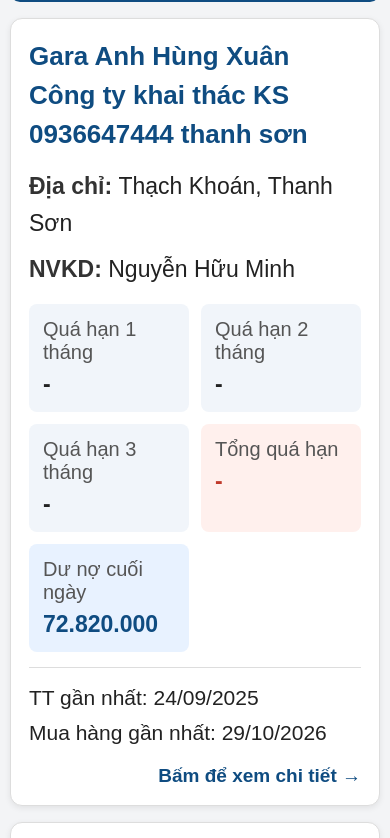
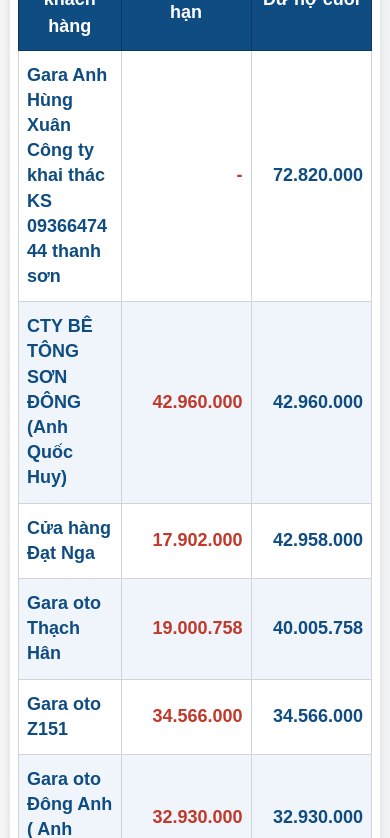
Before and after one commit to danglinh5582-stack/c-ng-n-, a plain HTML site: page index.html in a window 390 px wide. Shown: the part 595-1433 px from the top of the page. Drawn offline with Linux system fonts and the light colour scheme.

Commit message:
Update index.html

```diff
--- a/index.html
+++ b/index.html
@@ -126,7 +126,6 @@ table {
     background: white;
 }
 
-/* Ghim tiêu đề bảng ngay dưới khu vực sticky-header */
 thead th {
     background: #0f4c81;
     color: white;
@@ -150,8 +149,6 @@ th, td {
     vertical-align: middle;
 }
 
-/* Viền trái và trên bảng */
-
 th:first-child,
 td:first-child {
     border-left: 1px solid #ccc;
@@ -161,7 +158,6 @@ thead th {
     border-top: 1px solid #ccc;
 }
 
-/* Tên khách hàng */
 td:nth-child(1) {
     width: 190px;
     text-align: left;
@@ -170,7 +166,6 @@ td:nth-child(1) {
 }
 th:nth-child(1) { width: 190px; }
 
-/* Địa chỉ */
 td:nth-child(2) {
     width: 190px;
     text-align: left;
@@ -179,7 +174,6 @@ td:nth-child(2) {
 }
 th:nth-child(2) { width: 190px; }
 
-/* NVKD */
 td:nth-child(3) {
     width: 155px;
     text-align: center;
@@ -187,7 +181,6 @@ td:nth-child(3) {
 }
 th:nth-child(3) { width: 155px; }
 
-/* QH 1T, QH 2T, QH 3T */
 td:nth-child(4),
 td:nth-child(5),
 td:nth-child(6) {
@@ -197,7 +190,6 @@ td:nth-child(6) {
 }
 th:nth-child(4), th:nth-child(5), th:nth-child(6) { width: 125px; }
 
-/* Tổng QH và Dư nợ */
 td:nth-child(7),
 td:nth-child(8) {
     width: 155px;
@@ -207,7 +199,6 @@ td:nth-child(8) {
 }
 th:nth-child(7), th:nth-child(8) { width: 155px; }
 
-/* Ngày thanh toán và mua hàng */
 td:nth-child(9),
 td:nth-child(10) {
     width: 160px;
@@ -215,8 +206,6 @@ td:nth-child(10) {
     white-space: nowrap;
 }
 th:nth-child(9), th:nth-child(10) { width: 160px; }
-
-/* Màu nền xen kẽ */
 
 tbody tr:nth-child(even) {
     background: #f0f5fb;
@@ -236,91 +225,69 @@ tbody tr:hover {
     color: #666;
 }
 
-/* ================= THẺ KHÁCH HÀNG ĐIỆN THOẠI ================= */
+/* ================= DANH SÁCH ĐIỆN THOẠI ================= */
 
 .mobile-list {
     display: none;
 }
 
-.customer-card {
+.mobile-table-card {
     background: white;
-    border-radius: 12px;
-    padding: 20px;
-    margin-bottom: 16px;
-    border: 1px solid #ddd;
-    box-shadow: 0 2px 6px rgba(0,0,0,.08);
-    cursor: pointer;
+    border-radius: 10px;
+    padding: 8px;
+    box-shadow: 0 2px 8px rgba(0,0,0,.1);
+    overflow-x: auto;
 }
 
-.customer-name {
-    font-size: 26px;
+.mobile-table {
+    width: 100%;
+    min-width: 0;
+    border-collapse: collapse;
+    table-layout: auto;
+    background: white;
+}
+
+.mobile-table thead th {
+    position: static;
+    background: #0f4c81;
+    color: white;
+    font-size: 18px;
+    padding: 10px 8px;
+    text-align: center !important;
+    border: 1px solid #0b3961;
+    box-shadow: none;
+}
+
+.mobile-table tbody td {
+    font-size: 18px;
+    line-height: 1.4;
+    padding: 12px 8px;
+    border: 1px solid #d1d5db;
+    vertical-align: middle;
+}
+
+.mobile-table tbody td:nth-child(1) {
+    width: auto;
+    text-align: left;
     font-weight: bold;
     color: #0f4c81;
-    line-height: 1.5;
-    margin-bottom: 14px;
     overflow-wrap: anywhere;
 }
 
-.customer-info {
-    font-size: 23px;
-    line-height: 1.6;
-    margin-bottom: 9px;
-    overflow-wrap: anywhere;
+.mobile-table tbody td:nth-child(2) {
+    width: auto;
+    text-align: right;
+    white-space: nowrap;
+    color: #c0392b;
+    font-weight: bold;
 }
 
-.customer-info strong {
-    color: #333;
-}
-
-.customer-finance {
-    display: grid;
-    grid-template-columns: 1fr 1fr;
-    gap: 12px;
-    margin-top: 16px;
-}
-
-.finance-item {
-    background: #f1f5fa;
-    padding: 14px;
-    border-radius: 8px;
-    min-width: 0;
-}
-
-.finance-label {
-    font-size: 21px;
-    color: #555;
-    margin-bottom: 7px;
-}
-
-.finance-value {
-    font-size: 24px;
+.mobile-table tbody td:nth-child(3) {
+    width: auto;
+    text-align: right;
+    white-space: nowrap;
+    color: #0f4c81;
     font-weight: bold;
-    color: #222;
-    overflow-wrap: anywhere;
-}
-
-.finance-total {
-    background: #fff0ed;
-}
-
-.finance-total .finance-value {
-    color: #c0392b;
-}
-
-.finance-debt {
-    background: #e8f2ff;
-}
-
-.finance-debt .finance-value {
-    color: #0f4c81;
-}
-
-.customer-date {
-    border-top: 1px solid #ddd;
-    margin-top: 15px;
-    padding-top: 12px;
-    font-size: 22px;
-    line-height: 1.7;
 }
 
 /* ================= CHI TIẾT KHÁCH HÀNG ================= */
@@ -401,39 +368,42 @@ tbody tr:hover {
     }
 
     h1 {
-        font-size: 29px;
-        line-height: 1.4;
-        margin: 10px 0 15px;
+        font-size: 28px;
+        line-height: 1.35;
+        margin: 8px 0 14px;
     }
 
     .card {
-        padding: 14px;
+        padding: 12px;
+        margin-bottom: 12px;
     }
 
     .search-box {
         flex-direction: column;
+        gap: 10px;
     }
 
     input, select {
         width: 100%;
         min-width: 0;
-        padding: 14px;
-        font-size: 21px;
+        padding: 12px 14px;
+        font-size: 19px;
     }
 
     .stats {
         flex-direction: column;
-        gap: 10px;
+        gap: 8px;
     }
 
     .stat {
         min-width: 0;
-        padding: 15px;
-        font-size: 21px;
+        padding: 12px 16px;
+        font-size: 19px;
     }
 
     .stat h2 {
-        font-size: 30px;
+        font-size: 28px;
+        margin: 6px 0 0;
     }
 
     .table-container {
@@ -444,30 +414,6 @@ tbody tr:hover {
         display: block;
     }
 
-    .customer-card {
-        padding: 18px;
-    }
-
-    .customer-name {
-        font-size: 26px;
-    }
-
-    .customer-info {
-        font-size: 23px;
-    }
-
-    .finance-label {
-        font-size: 20px;
-    }
-
-    .finance-value {
-        font-size: 23px;
-    }
-
-    .customer-date {
-        font-size: 21px;
-    }
-
     .modal {
         padding: 10px;
     }
@@ -475,29 +421,29 @@ tbody tr:hover {
     .modal-content {
         margin: 10px auto;
         padding: 20px;
-        font-size: 23px;
+        font-size: 21px;
     }
 
     .modal-content h2 {
-        font-size: 27px;
+        font-size: 25px;
     }
 
 }
 
-/* ================= ĐIỆN THOẠI MÀN HÌNH NHỎ ================= */
-
 @media (max-width: 380px) {
 
-    .customer-finance {
-        grid-template-columns: 1fr;
-    }
-
     h1 {
-        font-size: 26px;
+        font-size: 24px;
     }
 
     .stat h2 {
-        font-size: 28px;
+        font-size: 25px;
+    }
+
+    .mobile-table thead th,
+    .mobile-table tbody td {
+        font-size: 16px;
+        padding: 10px 6px;
     }
 
 }
@@ -575,7 +521,7 @@ tbody tr:hover {
 
     </div>
 
-    <!-- DANH SÁCH ĐIỆN THOẠI -->
+    <!-- BẢNG GỌN CHO ĐIỆN THOẠI -->
     <div class="mobile-list" id="mobileList"></div>
 
 </div>
@@ -652,20 +598,19 @@ fetch('Congno.csv?v=' + Date.now(), { cache: 'no-store' })
             c[1]?.toLowerCase().includes('tổng cộng')
         ) return;
 
-        // Khớp đúng thứ tự cột A -> L trong file Congno
         allData.push({
-            ma: c[0]?.trim(),        // Cột A: Mã KH
-            ten: c[1]?.trim(),       // Cột B: Tên khách hàng
-            diachi: c[2]?.trim(),    // Cột C: Địa chỉ
-            sdt: c[3]?.trim(),       // Cột D: Số điện thoại
-            nvkd: c[4]?.trim(),      // Cột E: Nhân viên kinh doanh
-            qh1: c[5]?.trim(),       // Cột F: Quá hạn 1 tháng
-            qh2: c[6]?.trim(),       // Cột G: Quá hạn 2 tháng
-            qh3: c[7]?.trim(),       // Cột H: Quá hạn 3 tháng
-            tongqh: c[8]?.trim(),    // Cột I: Tổng công nợ quá hạn
-            duno: c[9]?.trim(),      // Cột J: Dư nợ cuối ngày
-            thanhtoan: c[10]?.trim(),// Cột K: Ngày thanh toán gần nhất
-            muahang: c[11]?.trim()   // Cột L: Mua hàng/trả hàng gần nhất
+            ma: c[0]?.trim(),
+            ten: c[1]?.trim(),
+            diachi: c[2]?.trim(),
+            sdt: c[3]?.trim(),
+            nvkd: c[4]?.trim(),
+            qh1: c[5]?.trim(),
+            qh2: c[6]?.trim(),
+            qh3: c[7]?.trim(),
+            tongqh: c[8]?.trim(),
+            duno: c[9]?.trim(),
+            thanhtoan: c[10]?.trim(),
+            muahang: c[11]?.trim()
         });
     });
 
@@ -734,11 +679,27 @@ function render() {
             && (!nvkd || r.nvkd === nvkd);
     });
 
-    // Sắp xếp dư nợ giảm dần
     data.sort((a, b) => toNumber(b.duno) - toNumber(a.duno));
 
     let tongQH = 0;
     let tongDN = 0;
+
+    // Tạo bảng gọn cho điện thoại: Tên KH | Tổng nợ quá hạn | Dư nợ cuối
+    const mobileCard = document.createElement("div");
+    mobileCard.className = "mobile-table-card";
+
+    const mobileTable = document.createElement("table");
+    mobileTable.className = "mobile-table";
+    mobileTable.innerHTML = `
+        <thead>
+            <tr>
+                <th>Tên khách hàng</th>
+                <th>Tổng nợ quá hạn</th>
+                <th>Dư nợ cuối</th>
+            </tr>
+        </thead>
+    `;
+    const mobileTbody = document.createElement("tbody");
 
     data.forEach(r => {
         tongQH += toNumber(r.tongqh);
@@ -767,53 +728,25 @@ function render() {
 
         body.appendChild(tr);
 
-        // THẺ ĐIỆN THOẠI
-        const card = document.createElement("div");
-        card.className = "customer-card";
-        card.onclick = () => showDetail(r);
+        // DÒNG BẢNG ĐIỆN THOẠI (3 CỘT)
+        const mTr = document.createElement("tr");
+        mTr.onclick = () => showDetail(r);
 
-        const name = document.createElement("div");
-        name.className = "customer-name";
-        name.textContent = r.ten || "Chưa có tên khách hàng";
-        card.appendChild(name);
+        const tdTen = document.createElement("td");
+        tdTen.textContent = r.ten || "Chưa có tên khách hàng";
 
-        addInfo(card, "Địa chỉ:", r.diachi);
-        addInfo(card, "NVKD:", r.nvkd);
+        const tdQH = document.createElement("td");
+        tdQH.textContent = r.tongqh || "0";
 
-        const finance = document.createElement("div");
-        finance.className = "customer-finance";
+        const tdDN = document.createElement("td");
+        tdDN.textContent = r.duno || "0";
 
-        addFinance(finance, "Quá hạn 1 tháng", r.qh1);
-        addFinance(finance, "Quá hạn 2 tháng", r.qh2);
-        addFinance(finance, "Quá hạn 3 tháng", r.qh3);
-        addFinance(finance, "Tổng quá hạn", r.tongqh, "finance-total");
-        addFinance(finance, "Dư nợ cuối ngày", r.duno, "finance-debt");
-
-        card.appendChild(finance);
-
-        const dates = document.createElement("div");
-        dates.className = "customer-date";
-
-        const tt = document.createElement("div");
-        tt.textContent = "TT gần nhất: " + (r.thanhtoan || "");
-
-        const mh = document.createElement("div");
-        mh.textContent = "Mua hàng gần nhất: " + (r.muahang || "");
-
-        dates.appendChild(tt);
-        dates.appendChild(mh);
-        card.appendChild(dates);
-
-        const hint = document.createElement("div");
-        hint.style.cssText =
-            "color:#0f4c81;font-size:19px;font-weight:bold;margin-top:14px;text-align:right";
-        hint.textContent = "Bấm để xem chi tiết →";
-        card.appendChild(hint);
-
-        mobileList.appendChild(card);
+        mTr.appendChild(tdTen);
+        mTr.appendChild(tdQH);
+        mTr.appendChild(tdDN);
+        mobileTbody.appendChild(mTr);
     });
 
-    // KHÔNG CÓ DỮ LIỆU
     document.getElementById("emptyTable")
         .style.display = data.length === 0 ? "block" : "none";
 
@@ -822,45 +755,15 @@ function render() {
         empty.className = "empty-message";
         empty.textContent = "Không tìm thấy khách hàng";
         mobileList.appendChild(empty);
+    } else {
+        mobileTable.appendChild(mobileTbody);
+        mobileCard.appendChild(mobileTable);
+        mobileList.appendChild(mobileCard);
     }
 
-    // CẬP NHẬT THỐNG KÊ
     document.getElementById("tongkh").innerText = formatNumber(data.length);
     document.getElementById("tongqh").innerText = formatNumber(tongQH);
     document.getElementById("tongdn").innerText = formatNumber(tongDN);
-}
-
-// ================= THÔNG TIN THẺ =================
-
-function addInfo(parent, label, value) {
-    const div = document.createElement("div");
-    div.className = "customer-info";
-
-    const strong = document.createElement("strong");
-    strong.textContent = label + " ";
-    div.appendChild(strong);
-
-    div.appendChild(document.createTextNode(value || ""));
-    parent.appendChild(div);
-}
-
-// ================= Ô CÔNG NỢ =================
-
-function addFinance(parent, label, value, extraClass = "") {
-    const item = document.createElement("div");
-    item.className = "finance-item " + extraClass;
-
-    const title = document.createElement("div");
-    title.className = "finance-label";
-    title.textContent = label;
-
-    const number = document.createElement("div");
-    number.className = "finance-value";
-    number.textContent = value || "0";
-
-    item.appendChild(title);
-    item.appendChild(number);
-    parent.appendChild(item);
 }
 
 // ================= TÌM KIẾM =================
@@ -880,7 +783,6 @@ function showDetail(r) {
     h2.textContent = r.ten;
     detail.appendChild(h2);
 
-    // Ưu tiên SĐT từ cột D (r.sdt); nếu trống thì hiển thị "Chưa cập nhật"
     const cleanSdt = (r.sdt || "").trim();
     const sdtDisplay = cleanSdt && cleanSdt !== "0" ? cleanSdt : "Chưa cập nhật";
 
@@ -929,14 +831,12 @@ function closeModal() {
     document.getElementById("modal").style.display = "none";
 }
 
-// Bấm ra ngoài để đóng
 document.getElementById("modal").addEventListener("click", function(e) {
     if (e.target === this) {
         closeModal();
     }
 });
 
-// Nhấn ESC để đóng
 document.addEventListener("keydown", function(e) {
     if (e.key === "Escape") {
         closeModal();
```
